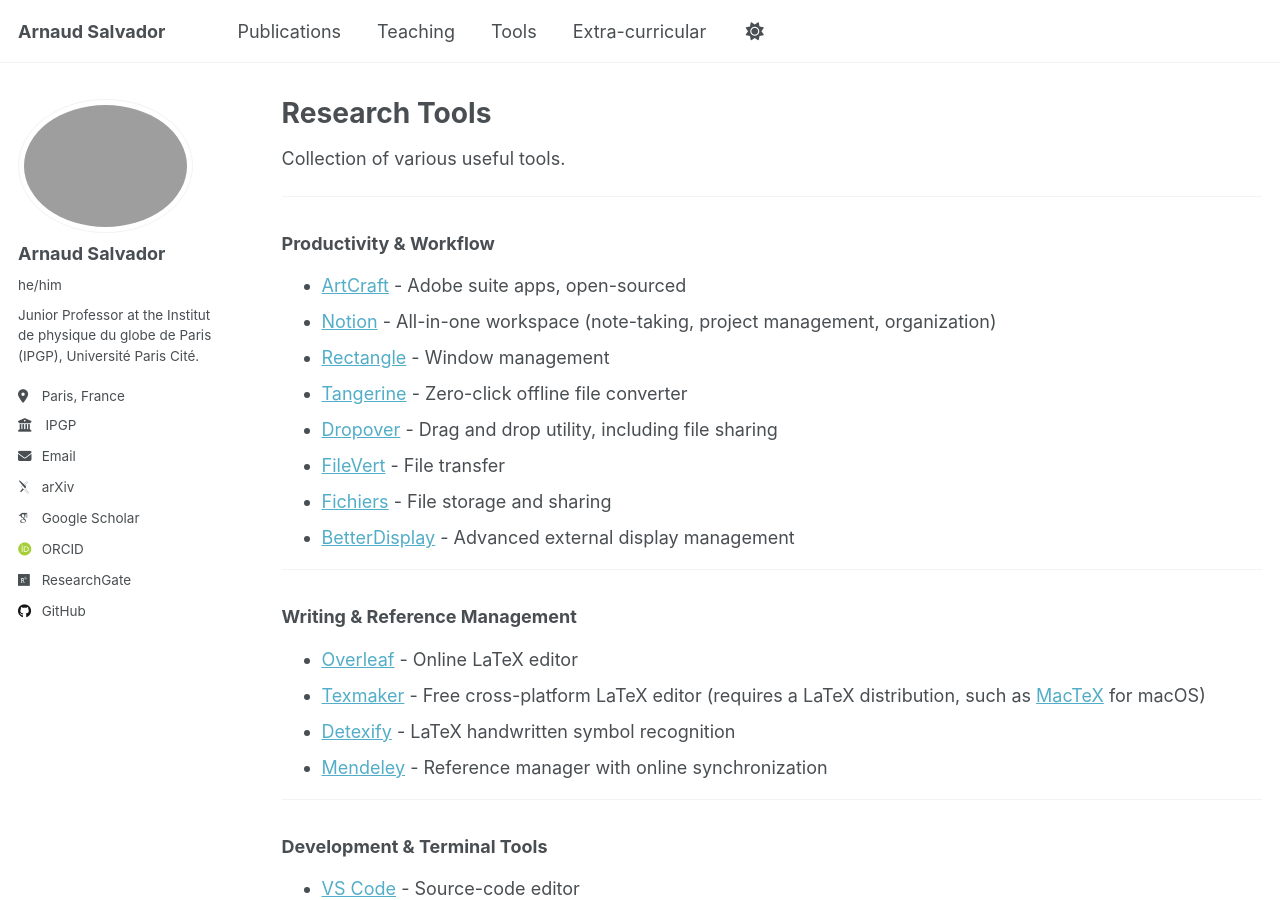
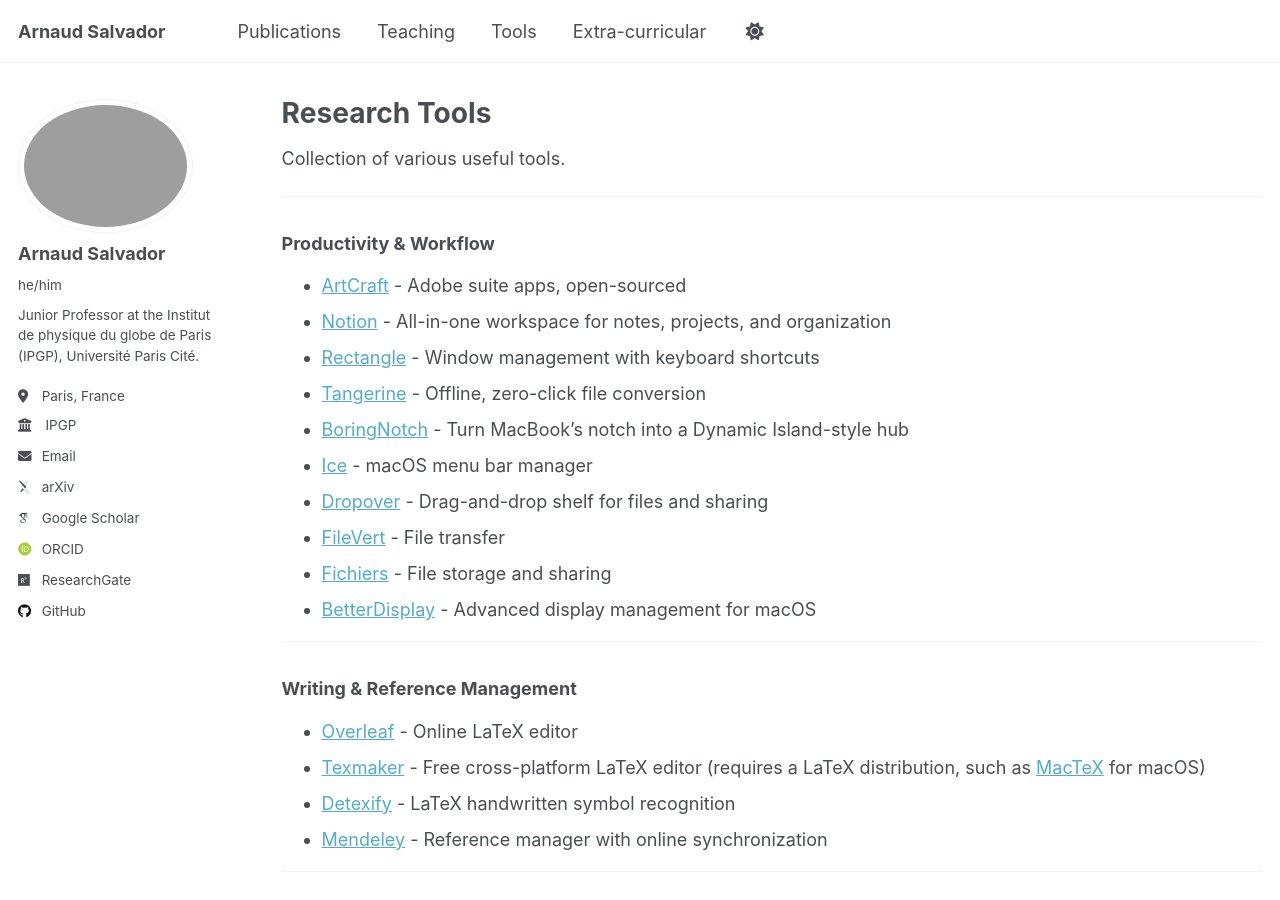
Before and after one commit to arnaudsalvador/arnaudsalvador.github.io, a Jekyll site: the page built from _pages/tools.md, in a window 1280 px wide and 900 px high. Built offline with Jekyll 4.4.1, drawn with Linux system fonts in a browser that asks for light colours; some web fonts are replaced.

Commit message:
Update tools.md

```diff
--- a/_pages/tools.md
+++ b/_pages/tools.md
@@ -14,13 +14,15 @@
 ### Productivity & Workflow
 
 - [ArtCraft](https://getartcraft.com/apps) - Adobe suite apps, open-sourced
-- [Notion](https://www.notion.so/desktop) - All-in-one workspace (note-taking, project management, organization)
-- [Rectangle](https://rectangleapp.com) - Window management
-- [Tangerine](https://tangerineformac.com) - Zero-click offline file converter
-- [Dropover](https://dropoverapp.com) - Drag and drop utility, including file sharing
+- [Notion](https://www.notion.so/desktop) - All-in-one workspace for notes, projects, and organization
+- [Rectangle](https://rectangleapp.com) - Window management with keyboard shortcuts
+- [Tangerine](https://tangerineformac.com) - Offline, zero-click file conversion
+- [BoringNotch](https://github.com/TheBoredTeam/boring.notch) - Turn MacBook's notch into a Dynamic Island-style hub
+- [Ice](https://github.com/jordanbaird/Ice) - macOS menu bar manager
+- [Dropover](https://dropoverapp.com) - Drag-and-drop shelf for files and sharing
 - [FileVert](https://filevert.fr/en) - File transfer
 - [Fichiers](https://lasuite.numerique.gouv.fr/produits/fichiers) - File storage and sharing
-- [BetterDisplay](https://github.com/waydabber/BetterDisplay) - Advanced external display management
+- [BetterDisplay](https://github.com/waydabber/BetterDisplay) - Advanced display management for macOS
 
 ---
 
```
